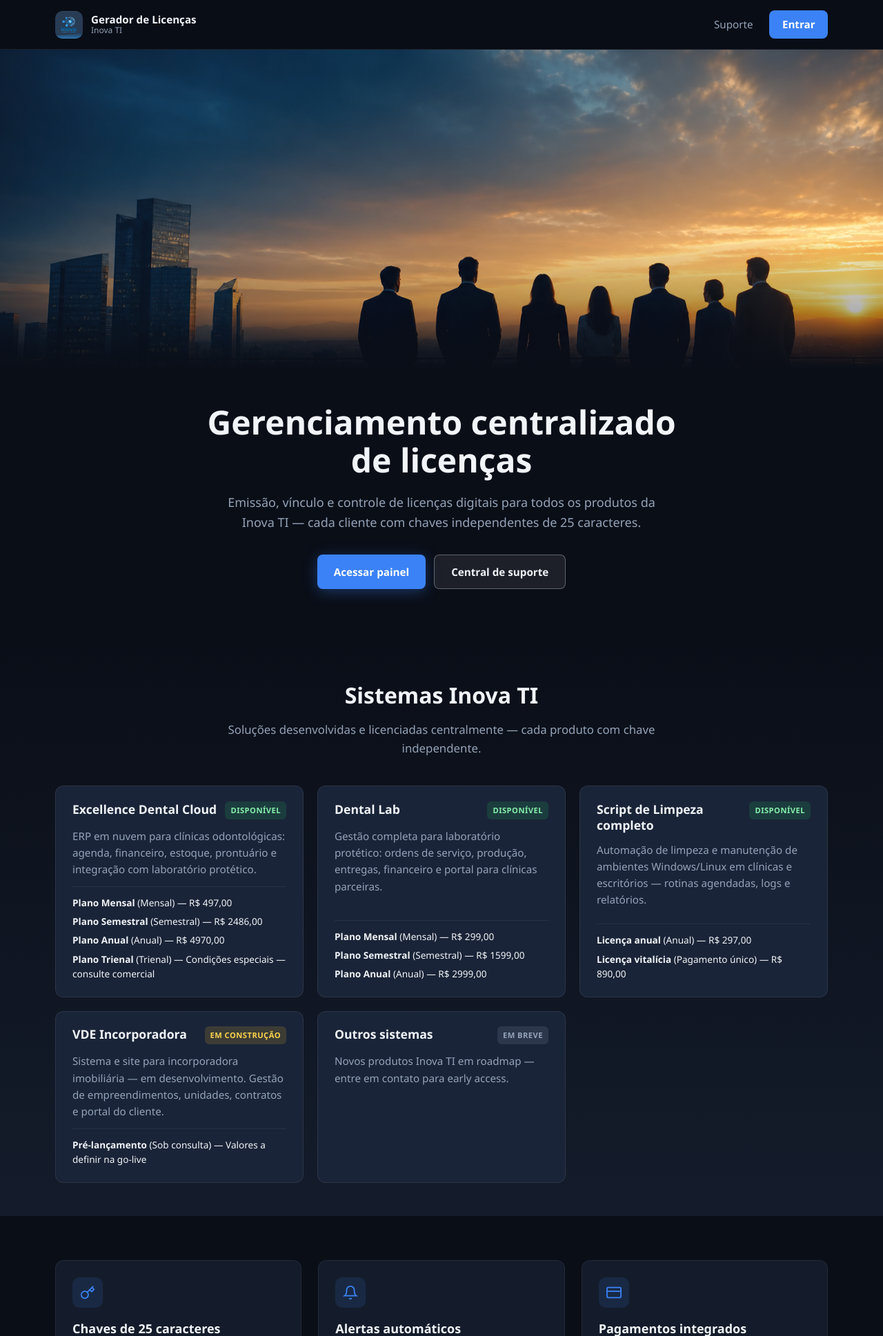
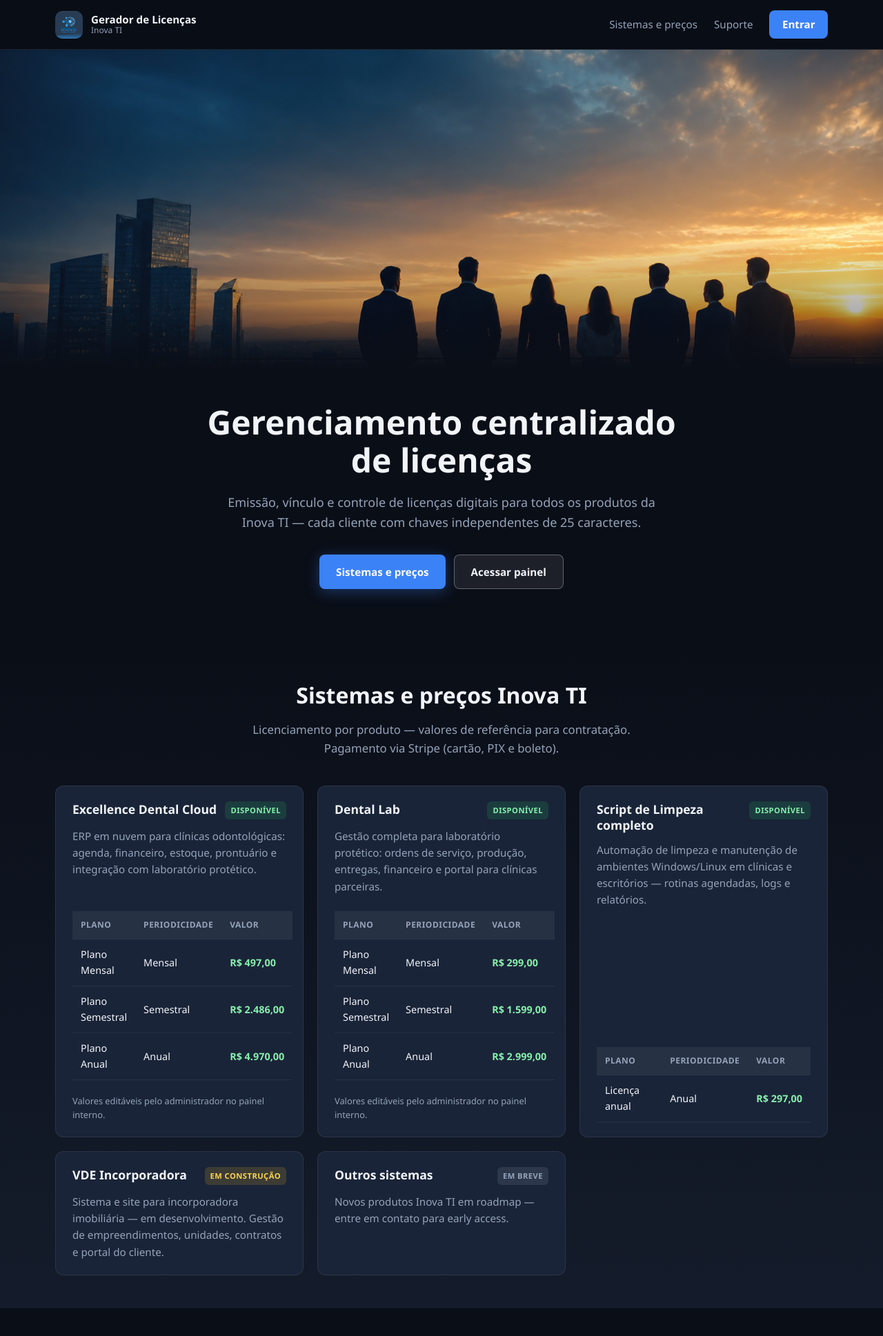
Before and after one commit to Kadu207/Gerador-de-Licencas, a FastAPI app: page / in a window 1280 px wide. Shown: the top 1937 px of the page at 69% size. Run offline with FastAPI, Linux system fonts and the light colour scheme.

Commit message:
Exibe tabela comercial nas páginas corretas e aplica preços Cloud/Lab no startup
Co-authored-by: Cursor <cursoragent@cursor.com>

```diff
--- a/app/catalog.py
+++ b/app/catalog.py
@@ -228,6 +228,73 @@ def create_software_product(
     return product
 
 
+STRIPE_BILLING_PERIODS = frozenset({"monthly", "semiannual", "annual"})
+
+COMMERCIAL_PLAN_DEFAULTS: dict[str, list[tuple]] = {
+    PRODUCT_CLOUD: [
+        ("monthly", "Plano Mensal", 497.00, "Por clínica / mês", 10),
+        ("semiannual", "Plano Semestral", 2486.00, "Economia de 1 mês", 15),
+        ("annual", "Plano Anual", 4970.00, "Economia de 2 meses", 20),
+    ],
+    PRODUCT_LAB: [
+        ("monthly", "Plano Mensal", 299.00, "Por laboratório / mês", 10),
+        ("semiannual", "Plano Semestral", 1599.00, "Economia de 2 meses", 15),
+        ("annual", "Plano Anual", 2999.00, "Economia de 2 meses", 20),
+    ],
+}
+
+
+def commercial_plans_for_product(product: SoftwareProduct) -> list[SoftwarePlan]:
+    return [
+        p
+        for p in product.plans
+        if p.active and p.billing_period in STRIPE_BILLING_PERIODS and p.price and p.price > 0
+    ]
+
+
+def apply_commercial_plan_prices(db: Session, slugs: list[str] | None = None) -> int:
+    """Aplica tabela comercial Cloud/Lab (ou slugs informados). Retorna planos atualizados."""
+    targets = slugs or list(COMMERCIAL_PLAN_DEFAULTS.keys())
+    updated = 0
+    for slug in targets:
+        plans_def = COMMERCIAL_PLAN_DEFAULTS.get(slug)
+        if not plans_def:
+            continue
+        product = db.query(SoftwareProduct).filter(SoftwareProduct.slug == slug).first()
+        if not product:
+            continue
+        for billing, name, price, description, sort_order in plans_def:
+            row = (
+                db.query(SoftwarePlan)
+                .filter(
+                    SoftwarePlan.product_id == product.id,
+                    SoftwarePlan.billing_period == billing,
+                )
+                .first()
+            )
+            if row:
+                row.name = name
+                row.price = price
+                row.description = description
+                row.sort_order = sort_order
+                row.active = True
+            else:
+                db.add(
+                    SoftwarePlan(
+                        product_id=product.id,
+                        name=name,
+                        billing_period=billing,
+                        price=price,
+                        description=description,
+                        sort_order=sort_order,
+                        active=True,
+                    )
+                )
+            updated += 1
+    db.commit()
+    return updated
+
+
 def format_product_list(slugs: list[str], labels: dict[str, str]) -> str:
     if not slugs:
         return "—"
--- a/app/main.py
+++ b/app/main.py
@@ -23,6 +23,7 @@ from app.dashboard_stats import build_dashboard_stats
 from app.catalog import (
     BILLING_LABELS,
     STATUS_LABELS as CATALOG_STATUS_LABELS,
+    apply_commercial_plan_prices,
     create_software_product,
     licensable_products,
     parse_contracted_products,
@@ -55,6 +56,18 @@ from app.sync import ensure_remote_tables, test_connections
 ROOT = Path(__file__).resolve().parents[1]
 templates = Jinja2Templates(directory=str(ROOT / "templates"))
 templates.env.filters["tojson"] = json.dumps
+
+
+def _format_brl(value) -> str:
+    try:
+        amount = float(value)
+        formatted = f"{amount:,.2f}".replace(",", "X").replace(".", ",").replace("X", ".")
+        return f"R$ {formatted}"
+    except (TypeError, ValueError):
+        return "—"
+
+
+templates.env.filters["brl"] = _format_brl
 
 app = FastAPI(
     title="Gerador de Licenças — Inova TI",
@@ -151,6 +164,7 @@ def startup() -> None:
     db = SessionLocal()
     try:
         seed_software_catalog(db)
+        apply_commercial_plan_prices(db)
         sync_product_labels_from_catalog(db)
         if not db.query(Operator).first():
             db.add(
@@ -688,6 +702,16 @@ def systems_portfolio(request: Request, db: Session = Depends(get_db), user: Ope
     )
 
 
+@app.post("/systems/apply-default-prices")
+def systems_apply_default_prices(
+    db: Session = Depends(get_db),
+    user: Operator = Depends(get_current_user),
+):
+    n = apply_commercial_plan_prices(db)
+    log_action(db, user.username, "system_prices_sync", f"{n} planos comerciais aplicados")
+    return RedirectResponse("/systems?saved=prices", status_code=303)
+
+
 @app.post("/systems/products")
 def systems_create_product(
     slug: str = Form(...),
--- a/static/public/site.css
+++ b/static/public/site.css
@@ -576,6 +576,57 @@ a { color: inherit; }
   gap: 0.35rem;
 }
 
+.catalog-card__note {
+  font-size: 0.8rem;
+  color: var(--muted);
+  margin-top: 0.5rem;
+}
+
+.catalog-card .pricing-table {
+  margin-top: 0.75rem;
+}
+
+.catalog-card .pricing-table th {
+  background: rgba(255, 255, 255, 0.06);
+  color: var(--muted);
+  border-bottom-color: rgba(255, 255, 255, 0.08);
+}
+
+.catalog-card .pricing-table td {
+  border-bottom-color: rgba(255, 255, 255, 0.06);
+}
+
+.catalog-card .pricing-table__amount {
+  color: #86efac;
+}
+
+.pricing-table {
+  width: 100%;
+  border-collapse: collapse;
+  font-size: 0.9rem;
+}
+
+.pricing-table th,
+.pricing-table td {
+  padding: 0.65rem 0.75rem;
+  text-align: left;
+  border-bottom: 1px solid rgba(255, 255, 255, 0.08);
+}
+
+.pricing-table th {
+  font-weight: 600;
+  color: var(--muted);
+  font-size: 0.75rem;
+  text-transform: uppercase;
+  letter-spacing: 0.04em;
+}
+
+.pricing-table__amount {
+  text-align: right;
+  font-weight: 600;
+  white-space: nowrap;
+}
+
 @media (max-width: 380px) {
   .site-brand__sub { display: none; }
 }
--- a/templates/_admin_head.html
+++ b/templates/_admin_head.html
@@ -2,4 +2,4 @@
 <meta charset="UTF-8" />
 <meta name="viewport" content="width=device-width, initial-scale=1" />
 <link rel="icon" href="/static/favicon-32.png" type="image/png" sizes="32x32" />
-<link rel="stylesheet" href="/static/styles.css?v=8" />
+<link rel="stylesheet" href="/static/styles.css?v=9" />
--- /dev/null
+++ b/templates/_pricing_table.html
@@ -0,0 +1,27 @@
+{# Tabela de preços comerciais — landing, portfólio e cliente #}
+{% macro pricing_table(product, billing_labels, compact=false) %}
+{% set rows = namespace(items=[]) %}
+{% for plan in product.plans if plan.active and plan.billing_period in ['monthly', 'semiannual', 'annual'] and plan.price and plan.price > 0 %}
+  {% set _ = rows.items.append(plan) %}
+{% endfor %}
+{% if rows.items %}
+<table class="pricing-table{% if compact %} pricing-table--compact{% endif %}">
+  <thead>
+    <tr>
+      <th>Plano</th>
+      <th>Periodicidade</th>
+      <th class="pricing-table__amount">Valor</th>
+    </tr>
+  </thead>
+  <tbody>
+    {% for plan in rows.items %}
+    <tr>
+      <td>{{ plan.name }}</td>
+      <td>{{ billing_labels.get(plan.billing_period, plan.billing_period) }}</td>
+      <td class="pricing-table__amount">{{ plan.price | brl }}</td>
+    </tr>
+    {% endfor %}
+  </tbody>
+</table>
+{% endif %}
+{% endmacro %}
--- a/templates/public/_head.html
+++ b/templates/public/_head.html
@@ -4,4 +4,4 @@
 <meta name="theme-color" content="#0a0e17" />
 <link rel="icon" href="/static/favicon-32.png" type="image/png" sizes="32x32" />
 <link rel="apple-touch-icon" href="/static/apple-touch-icon.png" />
-<link rel="stylesheet" href="/static/public/site.css?v=5" />
+<link rel="stylesheet" href="/static/public/site.css?v=6" />
--- a/templates/public/_header.html
+++ b/templates/public/_header.html
@@ -8,6 +8,7 @@
       <span></span><span></span><span></span>
     </button>
     <nav class="site-nav" data-nav>
+      <a href="/#sistemas">Sistemas e preços</a>
       <a href="/suporte">Suporte</a>
       {% if user %}
       <a href="/dashboard" class="site-nav__cta">Painel</a>
--- a/templates/public/index.html
+++ b/templates/public/index.html
@@ -5,6 +5,7 @@
   <title>Gerador de Licenças — Inova TI</title>
 </head>
 <body>
+  {% from "_pricing_table.html" import pricing_table %}
   {% include "public/_header.html" %}
 
   <section class="hero-split" role="banner">
@@ -26,8 +27,8 @@
           cada cliente com chaves independentes de 25 caracteres.
         </p>
         <div class="hero-split__actions">
-          <a href="/app/login" class="btn btn--primary">Acessar painel</a>
-          <a href="/suporte" class="btn btn--secondary">Central de suporte</a>
+          <a href="#sistemas" class="btn btn--primary">Sistemas e preços</a>
+          <a href="/app/login" class="btn btn--secondary">Acessar painel</a>
         </div>
       </div>
     </div>
@@ -37,8 +38,8 @@
   <section class="catalog" id="sistemas" aria-labelledby="catalog-title">
     <div class="site-container">
       <header class="catalog__header">
-        <h2 id="catalog-title">Sistemas Inova TI</h2>
-        <p>Soluções desenvolvidas e licenciadas centralmente — cada produto com chave independente.</p>
+        <h2 id="catalog-title">Sistemas e preços Inova TI</h2>
+        <p>Licenciamento por produto — valores de referência para contratação. Pagamento via Stripe (cartão, PIX e boleto).</p>
       </header>
       <div class="catalog__grid">
         {% for product in catalog %}
@@ -50,20 +51,9 @@
             </span>
           </div>
           <p class="catalog-card__desc">{{ product.description }}</p>
-          {% if product.plans %}
-          <ul class="catalog-card__plans">
-            {% for plan in product.plans if plan.active %}
-            <li>
-              <strong>{{ plan.name }}</strong>
-              <span class="muted-sm">({{ billing_labels.get(plan.billing_period, plan.billing_period) }})</span>
-              {% if plan.price and plan.price > 0 %}
-              — R$ {{ '%.2f'|format(plan.price)|replace('.', ',') }}
-              {% elif plan.description %}
-              — {{ plan.description }}
-              {% endif %}
-            </li>
-            {% endfor %}
-          </ul>
+          {{ pricing_table(product, billing_labels) }}
+          {% if product.slug in ['cloud', 'lab'] %}
+          <p class="catalog-card__note">Valores editáveis pelo administrador no painel interno.</p>
           {% endif %}
         </article>
         {% endfor %}
```
Also changed, not shown: static/styles.css (+47 -0 lines), templates/client_detail.html (+28 -0 lines), templates/systems.html (+27 -4 lines).
